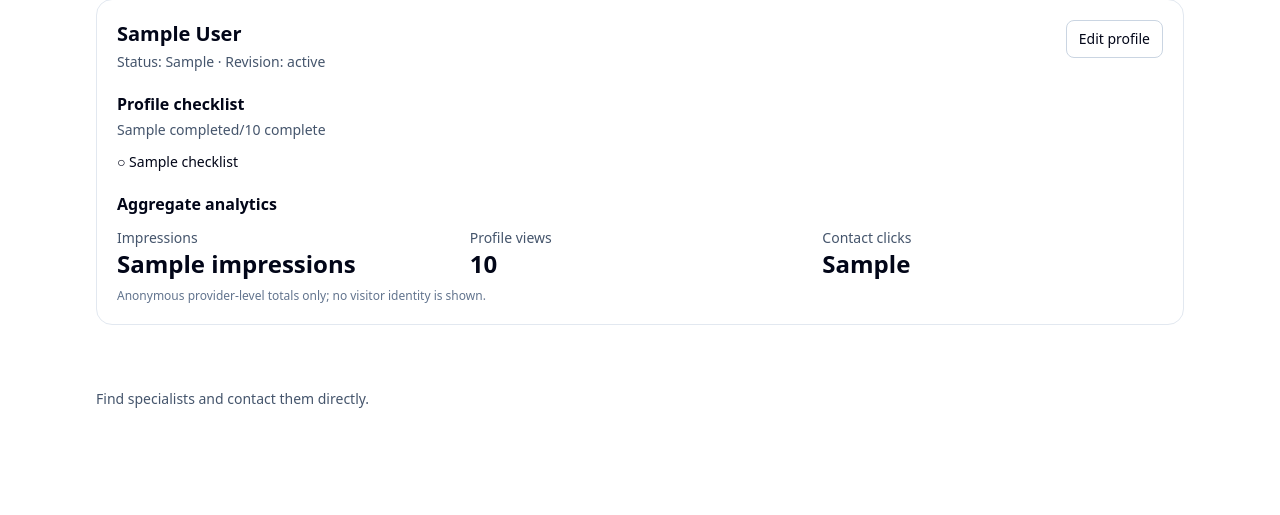
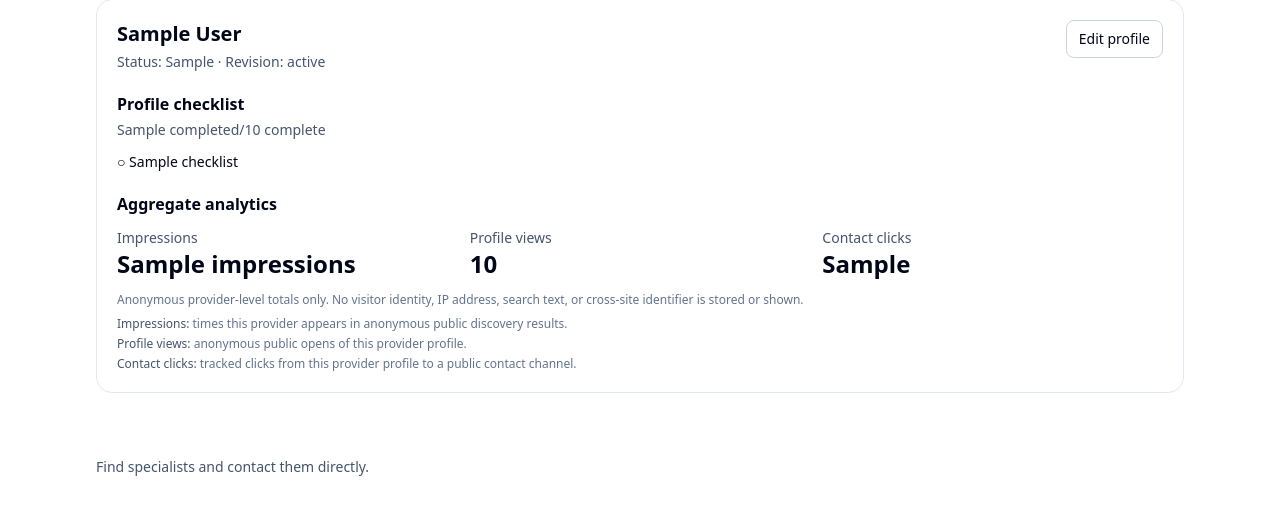
Before and after one commit to StrayForest/palvelut, a Django app: template templates/providers/workspace.html in a window 1280 px wide. Shown: the part 138-653 px from the top of the page. Run offline with Django 5.2, Linux system fonts and the light colour scheme; the template is opened without the code that fills it: most values are stand-ins (such as "Sample title", 1, 10 or a date in 2020); style sheets or scripts are compiled from the project's sources; parts of the project's set-up code (start-up, migrations or seed data) failed here and were passed over; some libraries are stand-ins or nearby versions.

Commit message:
P3: expose aggregate analytics definitions

```diff
--- a/templates/providers/workspace.html
+++ b/templates/providers/workspace.html
@@ -32,7 +32,14 @@
             <div><dt class="text-sm text-slate-600">Profile views</dt><dd class="text-2xl font-semibold">{{ row.profile_views }}</dd></div>
             <div><dt class="text-sm text-slate-600">Contact clicks</dt><dd class="text-2xl font-semibold">{{ row.contact_clicks }}</dd></div>
           </dl>
-          <p class="mt-2 text-xs text-slate-500">Anonymous provider-level totals only; no visitor identity is shown.</p>
+          <div class="mt-3 text-xs text-slate-500">
+            <p>Anonymous provider-level totals only. No visitor identity, IP address, search text, or cross-site identifier is stored or shown.</p>
+            <dl class="mt-2 grid gap-1">
+              <div><dt class="inline font-medium text-slate-600">Impressions:</dt> <dd class="inline">times this provider appears in anonymous public discovery results.</dd></div>
+              <div><dt class="inline font-medium text-slate-600">Profile views:</dt> <dd class="inline">anonymous public opens of this provider profile.</dd></div>
+              <div><dt class="inline font-medium text-slate-600">Contact clicks:</dt> <dd class="inline">tracked clicks from this provider profile to a public contact channel.</dd></div>
+            </dl>
+          </div>
         </div>
       </section>
       {% endwith %}
```
